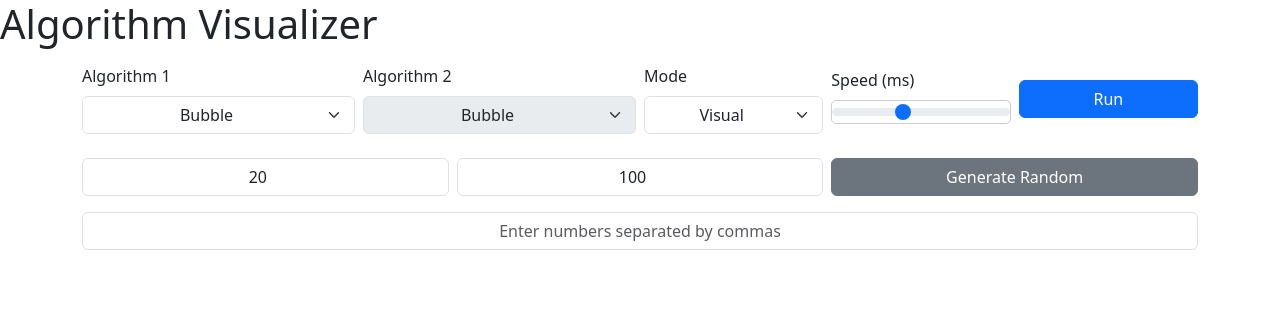
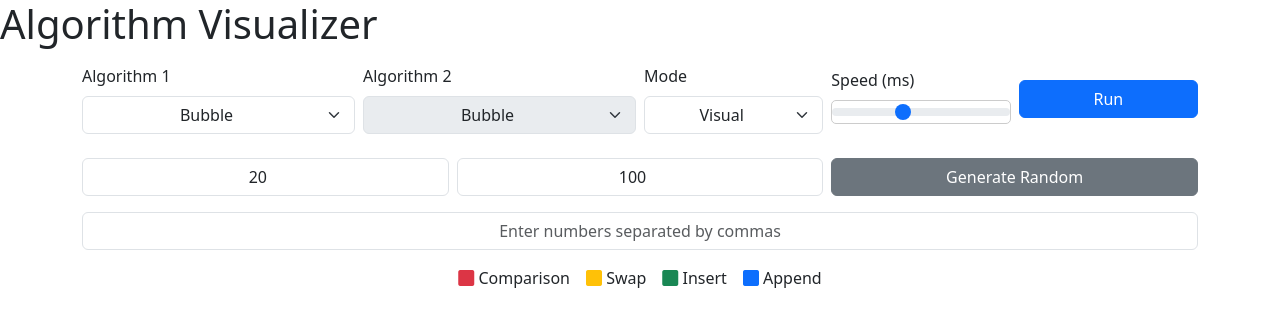
Before and after one commit to harsij01/algorithm_visualizer, a Flask app: page / in a window 1280 px wide. Shown: the top 327 px of the page. Run offline with Flask 3, Linux system fonts and the light colour scheme.

Commit message:
added legend for bar colors

```diff
--- a/templates/sort.html
+++ b/templates/sort.html
@@ -72,6 +72,12 @@
         </div>
 
         <div id="visualSection">
+            <div class="container d-flex justify-content-center gap-3 mt-2">
+                <div><i class="bi bi-square-fill text-danger"></i> Comparison</div>
+                <div><i class="bi bi-square-fill text-warning"></i> Swap</div>
+                <div><i class="bi bi-square-fill text-success"></i> Insert</div>
+                <div><i class="bi bi-square-fill text-primary"></i> Append</div>
+            </div>
             <div id="barContainer" class="bar-container"></div>
         </div>
 
```
